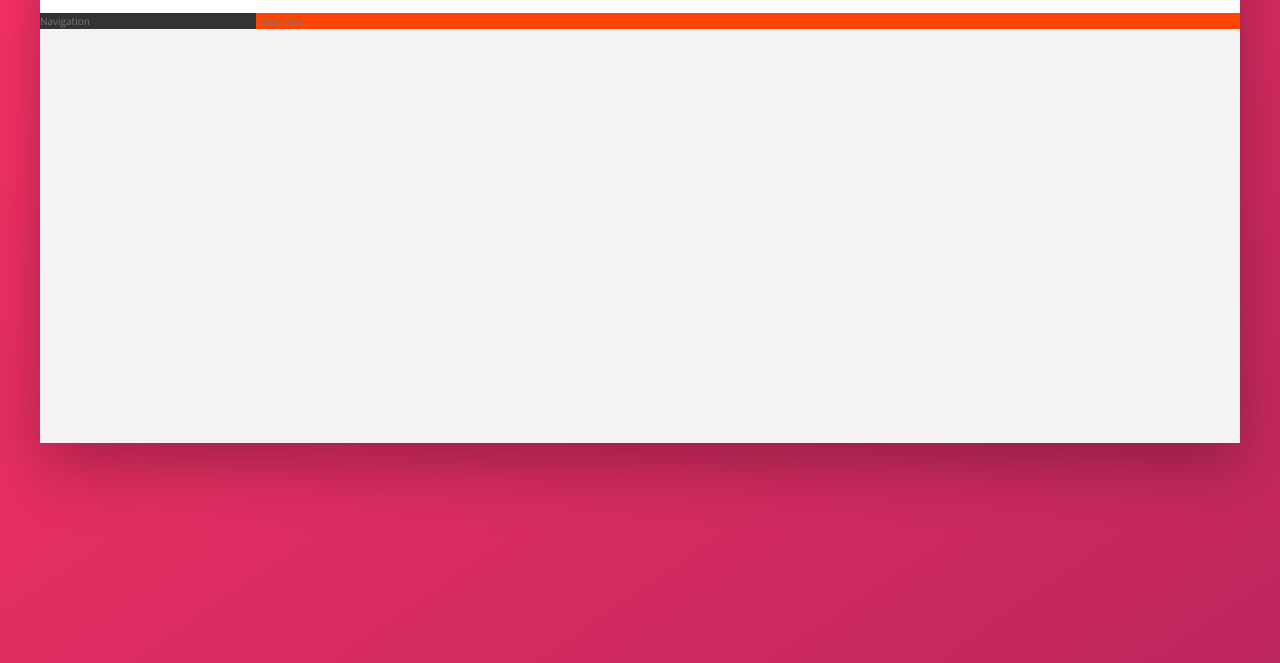
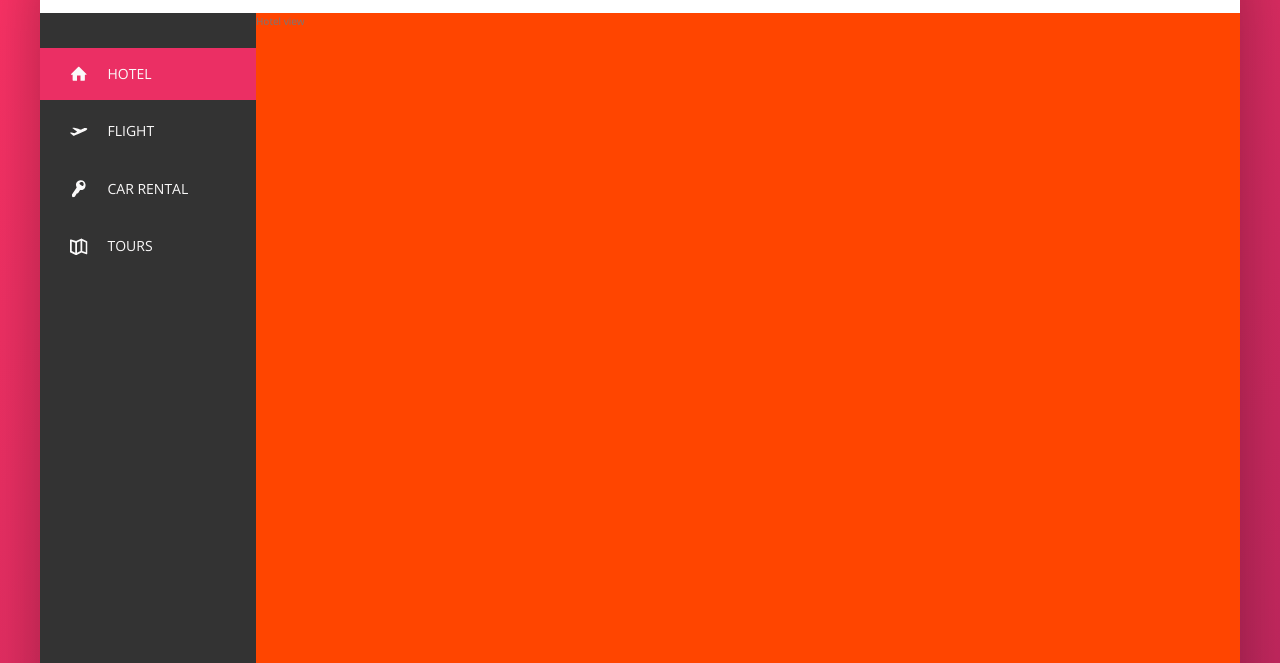
Before and after one commit to ovsundal/Trillo, a website: page index.html in a window 1280 px wide. Shown: the part 137-800 px from the top of the page. Drawn offline with nearby package versions, Linux system fonts and the light colour scheme.

Commit message:
add side bar

```diff
--- a/index.html
+++ b/index.html
@@ -42,9 +42,47 @@
                     </div>
                 </nav>
             </header>
+
             <div class="content">
                 <nav class="sidebar">
-                    Navigation
+                    <ul class="side-nav">
+                        <li class="side-nav__item side-nav__item--active">
+                            <a href="#" class="side-nav__link">
+                                <svg class="side-nav__icon">
+                                    <use xlink:href="img/sprite.svg#icon-home"></use>
+                                </svg>
+                                <span>Hotel</span>
+                            </a>
+                        </li>
+                        <li class="side-nav__item">
+                            <a href="#" class="side-nav__link">
+                                <svg class="side-nav__icon">
+                                    <use xlink:href="img/sprite.svg#icon-aircraft-take-off"></use>
+                                </svg>
+                                <span>Flight</span>
+                            </a>
+                        </li>
+                        <li class="side-nav__item">
+                            <a href="#" class="side-nav__link">
+                                <svg class="side-nav__icon">
+                                    <use xlink:href="img/sprite.svg#icon-key"></use>
+                                </svg>
+                                <span>Car rental</span>
+                            </a>
+                        </li>
+                        <li class="side-nav__item">
+                            <a href="#" class="side-nav__link">
+                                <svg class="side-nav__icon">
+                                    <use xlink:href="img/sprite.svg#icon-map"></use>
+                                </svg>
+                                <span>Tours</span>
+                            </a>
+                        </li>
+                    </ul>
+
+                    <div class="legal">
+                        &copy; 2017 by trillo. All rights reserved
+                    </div>
                 </nav>
                 <main class="hotel-view">
                     Hotel view
--- a/sass/_components.scss
+++ b/sass/_components.scss
@@ -132,3 +132,75 @@
     margin-right: 1rem;
   }
 }
+
+////////////////////////
+// SIDE NAVIGATION
+.side-nav {
+  font-size: 1.4rem;
+  list-style: none;
+  margin-top: 3.5rem;
+
+  &__item {
+    position: relative;
+
+    &:not(:last-child) {
+      margin-bottom: .5rem;
+    }
+  }
+
+  &__item::before {
+    content: "";
+    position: absolute;
+    top: 0;
+    left: 0;
+    height: 100%;
+    width: 3px;
+    background-color: var(--color-primary);
+    transform: scaleY(0);
+    transition: transform .2s, //sliding on hover animation effect in side menu
+                width .4s cubic-bezier(1,0,0,1) .2s,
+                background-color .1s;
+
+  }
+
+  &__item:hover::before,
+  &__item--active::before
+  {
+
+    transform: scaleY(1);
+    width: 100%;
+  }
+
+  &__item:active::before {
+    background-color: var(--color-primary-light);
+  }
+
+  &__link:link,
+  &__link:visited {
+    color: var(--color-grey-light-1);
+    text-decoration: none;
+    text-transform: uppercase;
+    padding: 1.5rem 3rem;
+    position: relative;
+    z-index: 10;
+
+    display: flex;
+    align-items: center;
+  }
+
+  &__icon {
+    width: 1.75rem;
+    height: 1.75rem;
+    margin-right: 2rem;
+    fill: currentColor;
+  }
+}
+
+////////////////////////
+// LEGAL TEXT
+.legal {
+  font-size: 1.2rem;
+  text-align: center;
+  padding: 2.5rem;
+  color: var(--color-grey-light-4);
+}
--- a/sass/_layout.scss
+++ b/sass/_layout.scss
@@ -24,10 +24,18 @@
 .sidebar {
   background-color: var(--color-grey-dark-1);
   flex: 0 0 18%;  // grow-shrink-space occupied
+
+  display: flex;
+  flex-direction: column;
+  justify-content: space-between;
 }
 
 .hotel-view {
+  background-color: #fff;
+
+  // TESTING
   background-color: orangered;
+  height: 80rem;
 
   flex: 1;
 }
```
Also changed, not shown: css/style.css.
